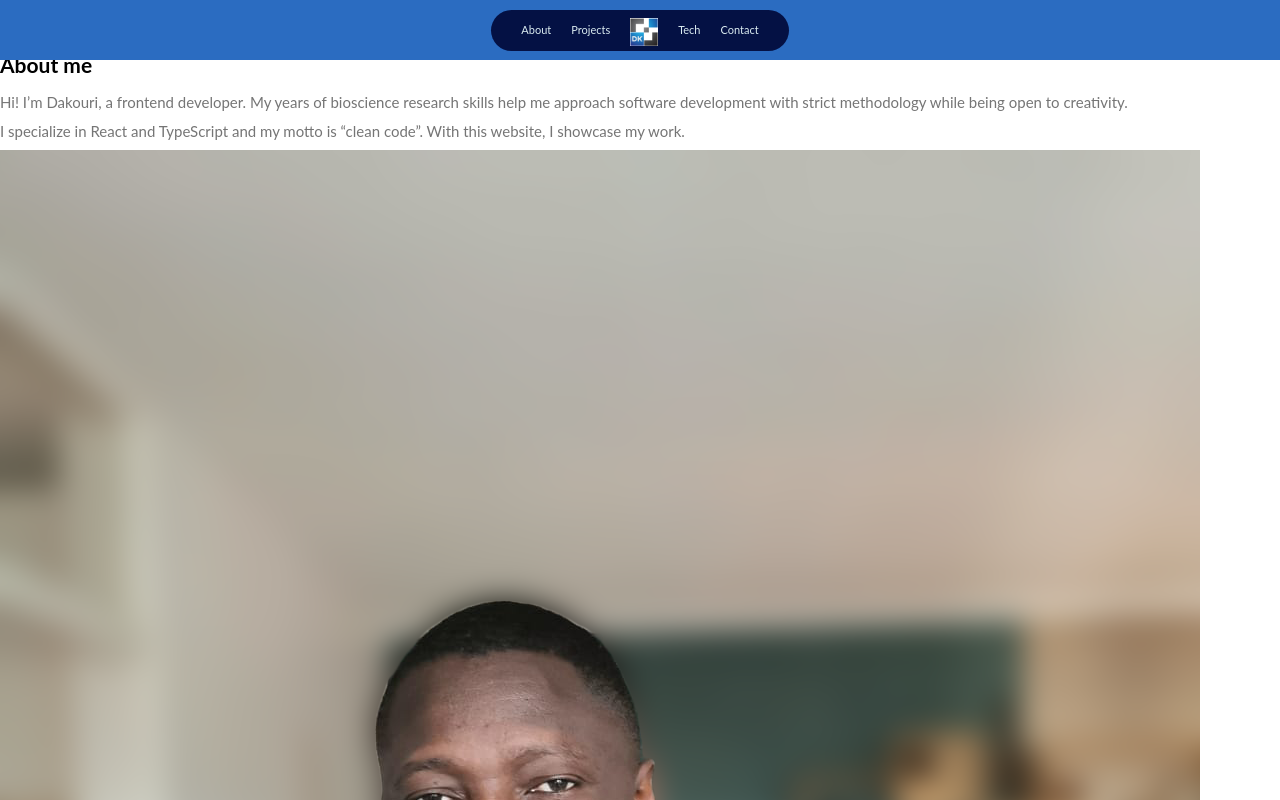
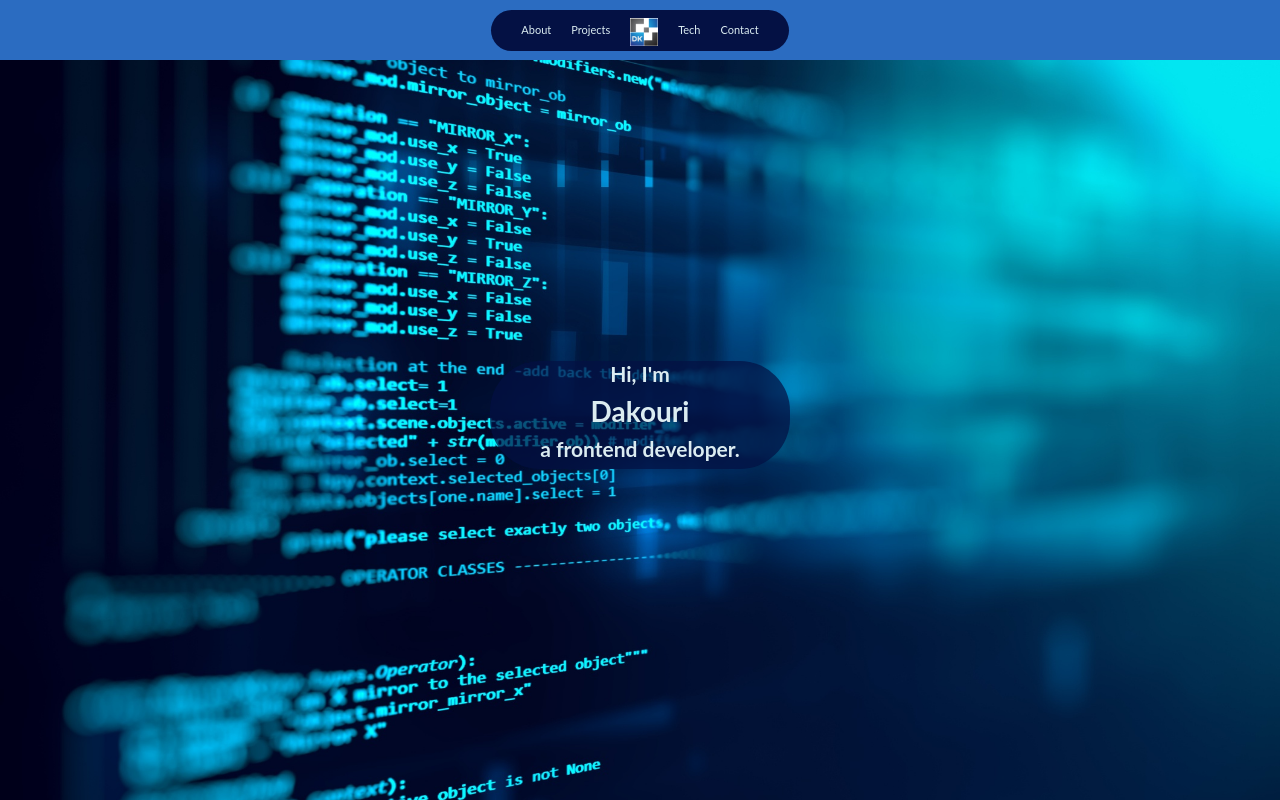
Before and after one commit to DakouriKobri/portfolio-dk, a React (Create React App) app: page / in a window 1280 px wide. Shown: the top 800 px of the page. Built offline with nearby package versions, Linux system fonts and the light colour scheme.

Commit message:
Add style to Hero component, and fix sticky menu bar

```diff
--- a/src/sections/Contact.jsx
+++ b/src/sections/Contact.jsx
@@ -4,7 +4,7 @@ import { FontAwesomeIcon } from "@fortawesome/react-fontawesome";
 
 export default function Contact() {
   return (
-    <section className="contact">
+    <section className="contact" id="contact">
       <h2>Contact</h2>
       <div className="container">
         <div className="description">
--- a/src/sections/Hero.jsx
+++ b/src/sections/Hero.jsx
@@ -1,7 +1,11 @@
 export default function Hero() {
   return (
-    <div>
-      <h1>Hero</h1>
-    </div>
+    <section className="hero" id="hero">
+      <div className="introduction">
+        <h2>Hi, I'm</h2>
+        <h1>Dakouri</h1>
+        <h2>a frontend developer.</h2>
+      </div>
+    </section>
   );
 }
--- a/src/sections/Projects.jsx
+++ b/src/sections/Projects.jsx
@@ -8,7 +8,7 @@ export default function Projects() {
   ));
 
   return (
-    <section className="projects">
+    <section className="projects" id="projects">
       <h2>Projects</h2>
       <div className="container">
         <div className="description">
--- a/src/sections/Tech.jsx
+++ b/src/sections/Tech.jsx
@@ -8,7 +8,7 @@ export default function Tech() {
     <TechCard key={tech.id} tech={tech} />
   ));
   return (
-    <section className="tech">
+    <section className="tech" id="tech">
       <h2>Tech</h2>
       <div className="container">
         <div className="description">
--- /dev/null
+++ b/src/styles/components/Hero.scss
@@ -0,0 +1,30 @@
+@import "../base/variables";
+
+.hero {
+  display: flex;
+  flex-direction: column;
+  justify-content: center;
+  text-align: center;
+  margin-top: 60px;
+  height: calc(100vh - 60px);
+  font-weight: 400;
+  font-size: 34px;
+  color: $color-secondary;
+  background-image: url("../../assets/images/programming.jpg");
+  background-position: center center;
+  background-size: cover;
+
+  .introduction {
+    margin-bottom: 30px;
+    margin-right: auto;
+    margin-left: auto;
+    border-radius: 50px;
+    width: 300px;
+    background-color: rgba(4, 17, 68, 0.7);
+
+    h1,
+    h2 {
+      margin-bottom: 8px;
+    }
+  }
+}
--- a/src/styles/styles.scss
+++ b/src/styles/styles.scss
@@ -4,3 +4,4 @@
 
 // Components
 @import "./components/Menu";
+@import "./components/Hero";
```
Also changed, not shown: src/assets/images/programming.jpg (added).
